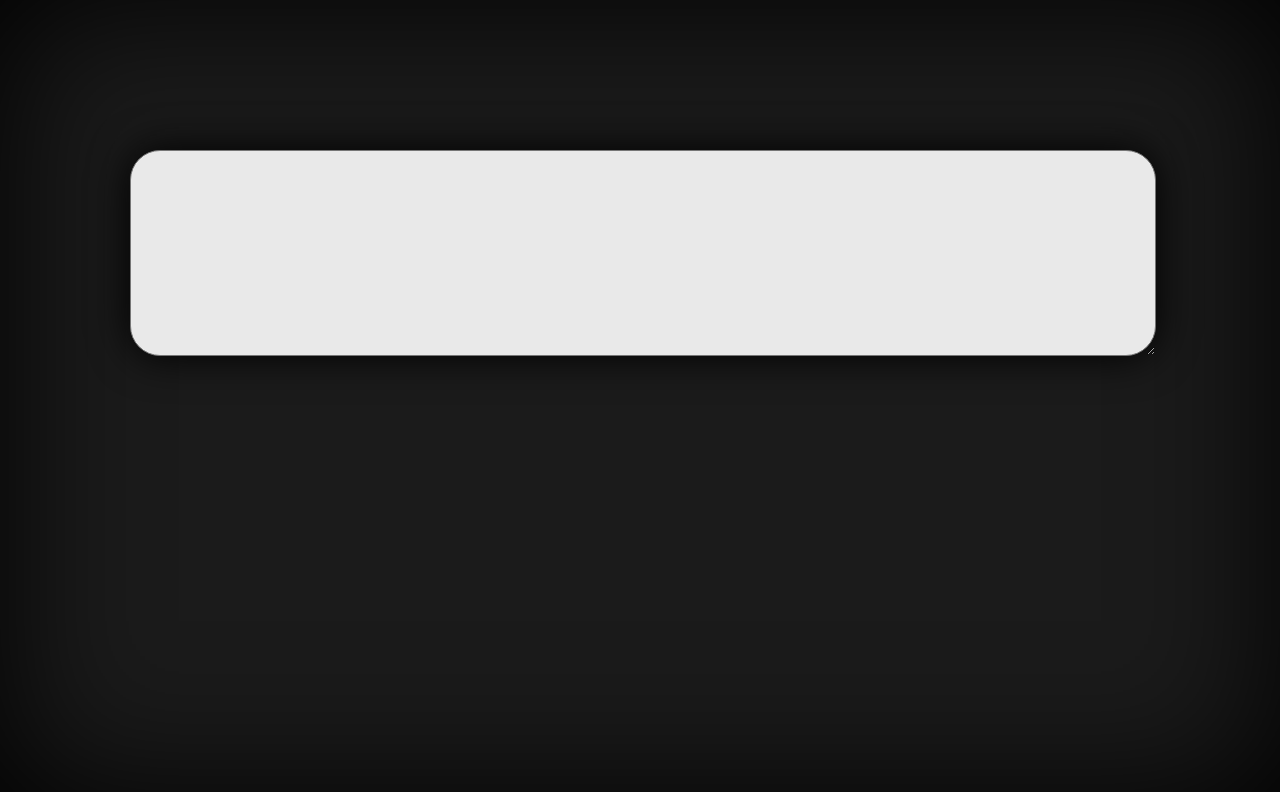
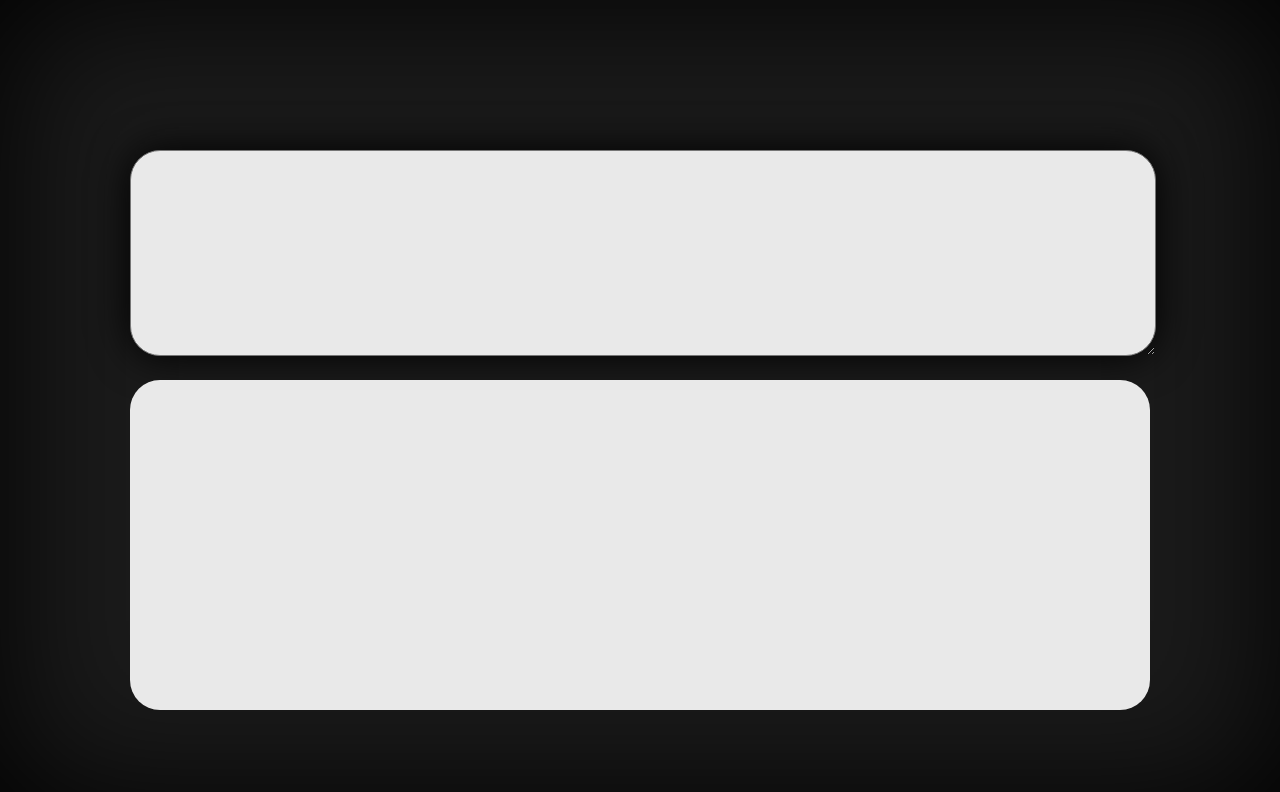
Before and after one commit to DKlygov/codejam-virtual-keyboard, a website: page index.html in a window 1280 px wide. Drawn offline with Linux system fonts and the light colour scheme.

Commit message:
feat: change logic add keybed generation

```diff
--- a/index.html
+++ b/index.html
@@ -7,6 +7,7 @@
     <title>Document</title>
 </head>
 <body>
+    <script type="module" src="./src/Keyboard.js"></script>
     <script src="./src/script.js"></script>
 </body>
 </html>
--- a/src/Keyboard.js
+++ b/src/Keyboard.js
@@ -1,7 +1,13 @@
-class Keyboard {
+export default class Keyboard {
   constructor() {
-    function typeLetter() {
+    function generateKeyboard() {
+      const keybed = document.createElement('div');
+      keybed.className = 'keybed';
+      container.appendChild(keybed);
+    }
 
+    function generateButtons() {
+      ``
     }
   }
 }
--- a/src/script.js
+++ b/src/script.js
@@ -1,3 +1,4 @@
+
 // Generates all HTML document at once
 
 function generateElements() {
@@ -9,7 +10,9 @@ function generateElements() {
   keyboardWindow.className = 'keyboardWindow';
   container.appendChild(keyboardWindow);
 
-
+  const keybed = document.createElement('div');
+  keybed.className = 'keybed';
+  container.appendChild(keybed);
 }
 
 
--- a/style.css
+++ b/style.css
@@ -22,3 +22,18 @@ body {
     box-shadow: 0px 0px 40px #000000;
     border-radius: 30px;
 }
+
+.keybed {
+    position: relative;
+    display: grid;
+    margin: 20px 0px;
+    padding: 0px 0px;
+    grid-template-columns: repeat(15, 60px);
+    column-gap: 5px;
+    grid-template-rows: repeat(5, 60px);
+    row-gap: 5px;
+    background-color:  #e9e9e9;
+    height: 330px;
+    justify-content: center;
+    border-radius: 30px;
+}
```
Also changed, not shown: src/keys.js (+10 -2 lines).
